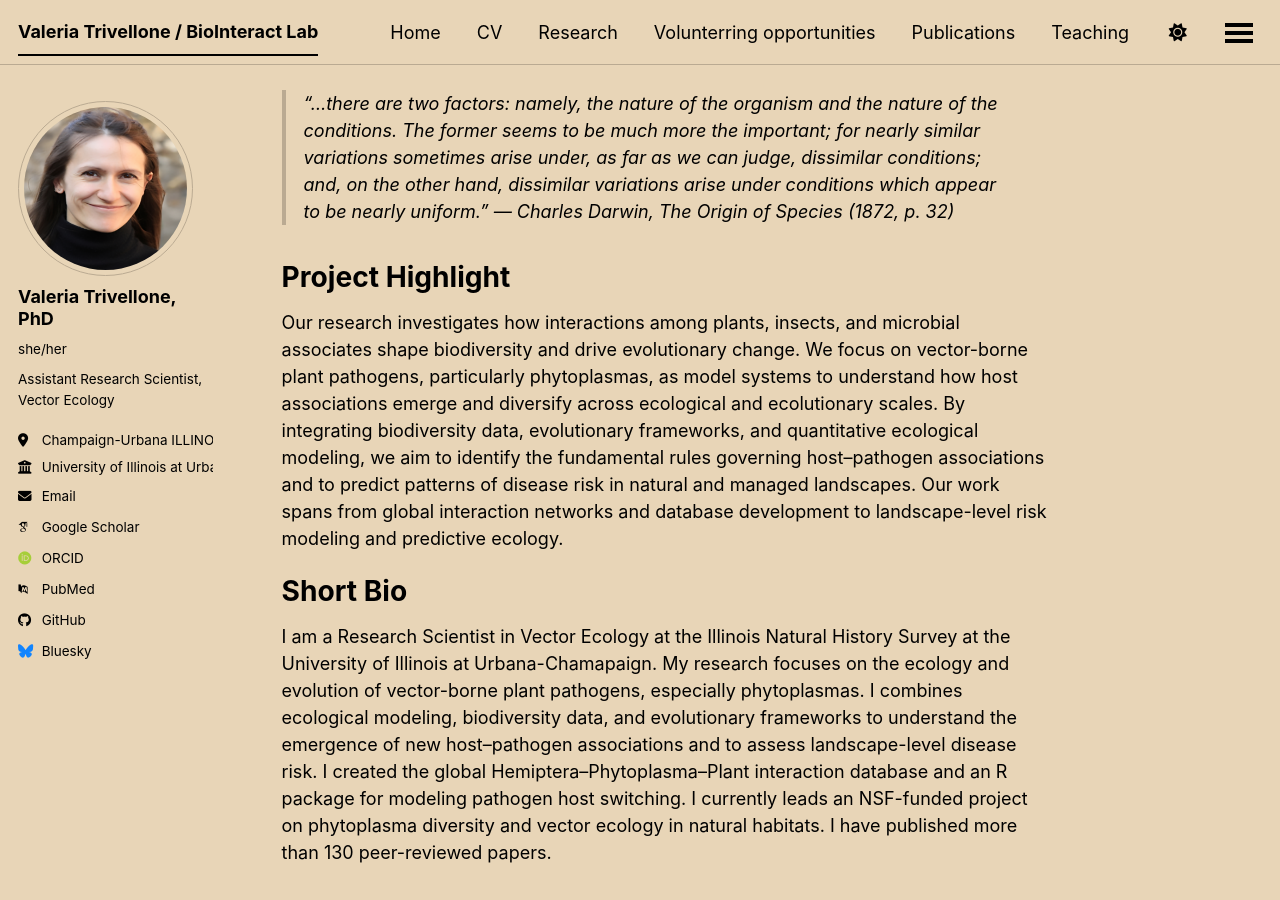
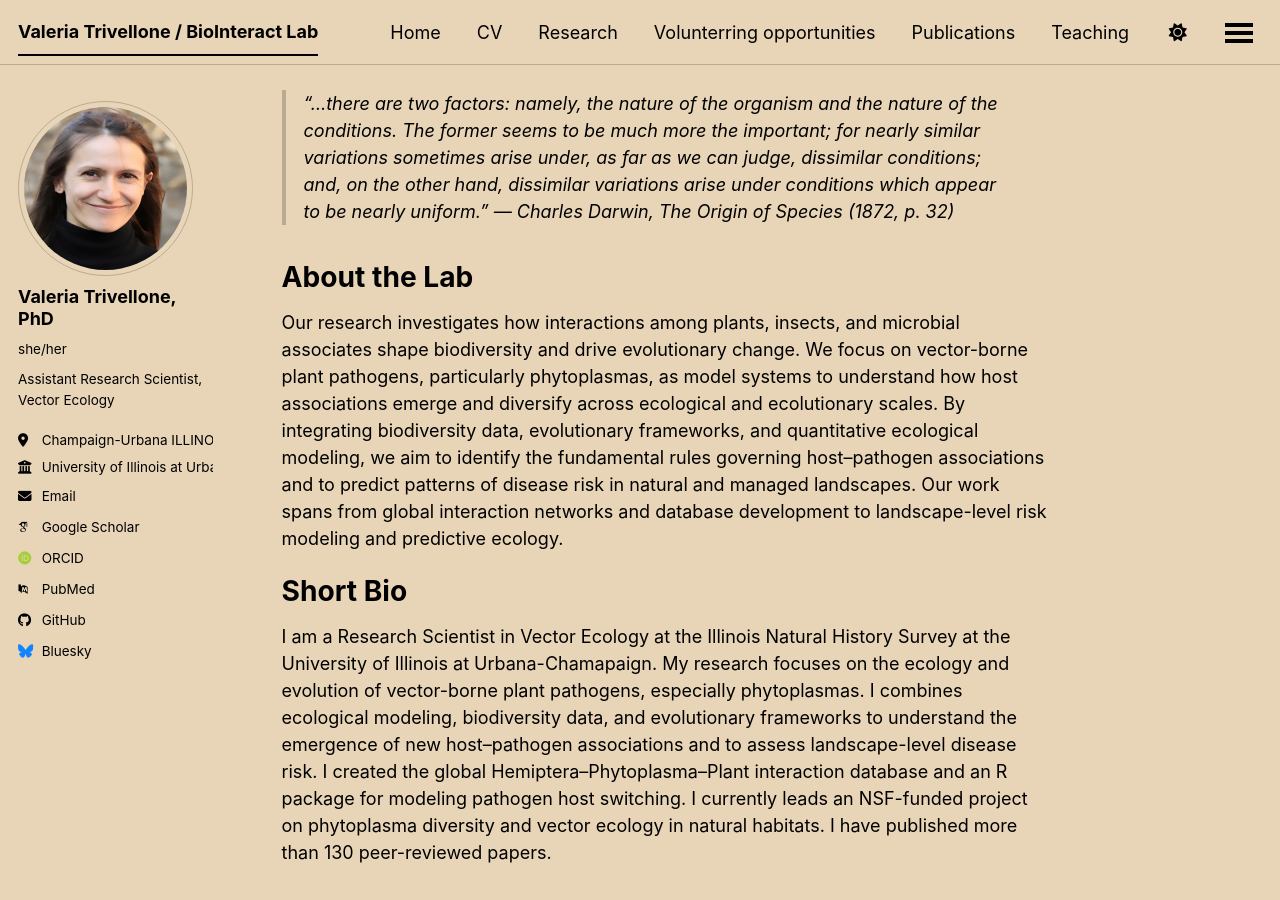
Before and after one commit to valeriatrivellone/valeriatrivellone.github.io, a Jekyll site: the page built from _pages/about.md, in a window 1280 px wide and 900 px high, scrolled down 312 px. Built offline with Jekyll 4.4.1, drawn with Linux system fonts in a browser that asks for light colours; some web fonts are replaced; a script bundle is joined from its source files by our own code; library files that are not in the unit come from our copies.

Commit message:
Update about.md

```diff
--- a/_pages/about.md
+++ b/_pages/about.md
@@ -23,7 +23,7 @@ conditions; and, on the other hand, dissimilar variations arise under conditions
 which appear to be nearly uniform."*
 > — Charles Darwin, *The Origin of Species* (1872, p. 32)
 
-Project Highlight
+About the Lab
 ======
 Our research investigates how interactions among plants, insects, and microbial associates shape biodiversity and drive evolutionary change. We focus on vector-borne plant pathogens, particularly phytoplasmas, as model systems to understand how host associations emerge and diversify across ecological and ecolutionary scales.
 By integrating biodiversity data, evolutionary frameworks, and quantitative ecological modeling, we aim to identify the fundamental rules governing host–pathogen associations and to predict patterns of disease risk in natural and managed landscapes.
```
